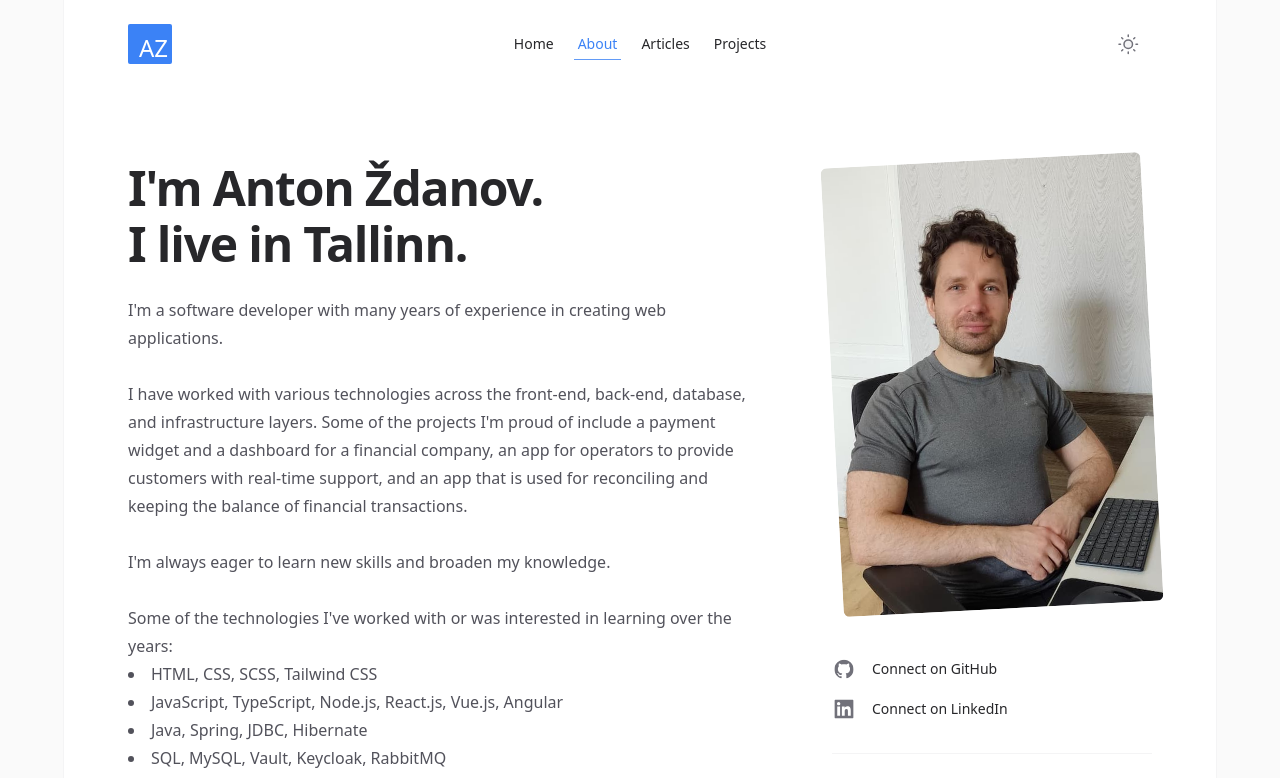
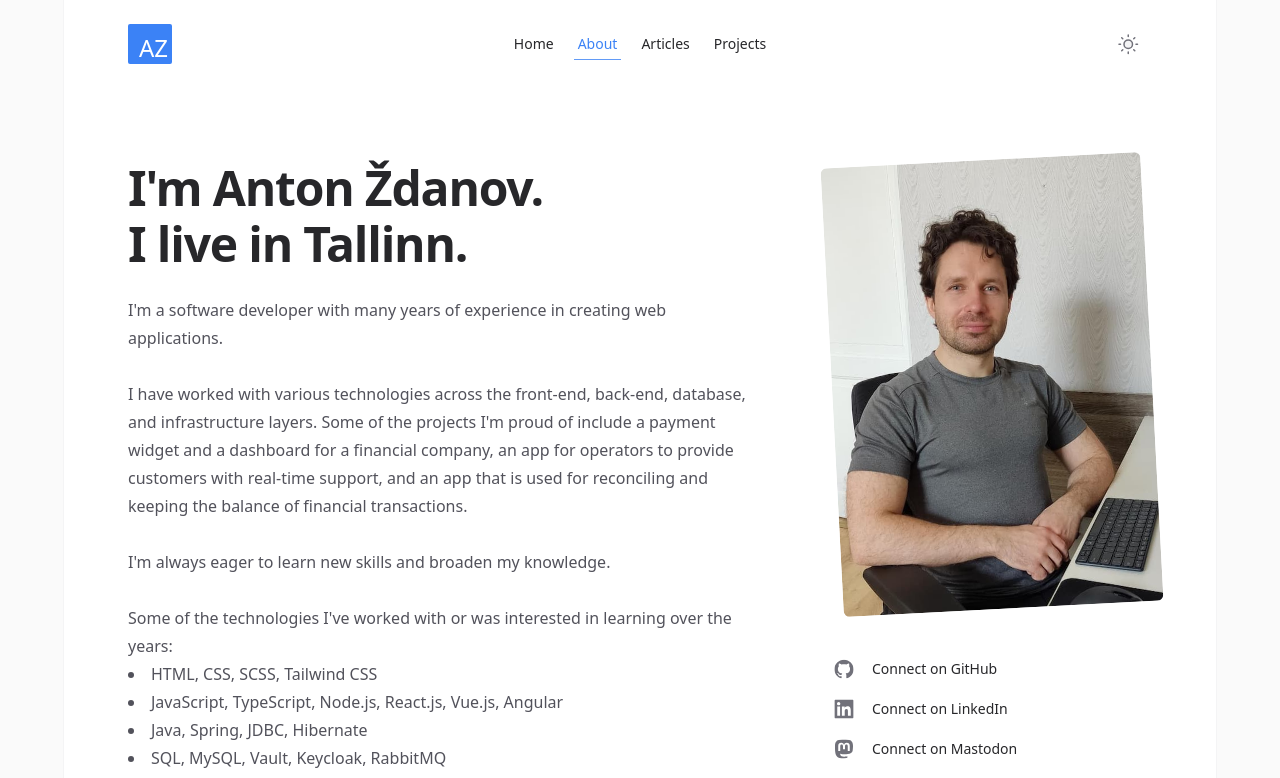
Before and after one commit to azdanov/azdanov-web, a Next.js app: page /about in a window 1280 px wide. Shown: the top 778 px of the page. Built offline with nearby package versions, Linux system fonts and the light colour scheme; no server answers.

Commit message:
feat: add mastodon

```diff
--- a/src/app/about/page.tsx
+++ b/src/app/about/page.tsx
@@ -5,6 +5,7 @@ import { Container } from "@/components/Container";
 import { GitHubIcon } from "@/components/icons/GitHubIcon";
 import { LinkedInIcon } from "@/components/icons/LinkedInIcon";
 import { MailIcon } from "@/components/icons/MailIcon";
+import { MastodonIcon } from "@/components/icons/MastodonIcon";
 import { SocialLink } from "@/components/SocialLink";
 import portraitImage from "@/images/portrait.jpg";
 
@@ -42,6 +43,15 @@ export default function About() {
               rel="noopener noreferrer"
             >
               Connect on LinkedIn
+            </SocialLink>
+            <SocialLink
+              href="https://mastodon.social/@azdanov"
+              icon={MastodonIcon}
+              className="mt-4"
+              target="_blank"
+              rel="me noopener noreferrer"
+            >
+              Connect on Mastodon
             </SocialLink>
             <SocialLink
               href="mailto:anton@azdanov.dev"
--- a/src/app/page.tsx
+++ b/src/app/page.tsx
@@ -8,6 +8,7 @@ import { IconLink } from "@/components/IconLink";
 import { BriefcaseIcon } from "@/components/icons/BriefcaseIcon";
 import { GitHubIcon } from "@/components/icons/GitHubIcon";
 import { LinkedInIcon } from "@/components/icons/LinkedInIcon";
+import { MastodonIcon } from "@/components/icons/MastodonIcon";
 import { Prose } from "@/components/Prose";
 import { CSharp } from "@/components/snippets/CSharp";
 import { Go } from "@/components/snippets/Go";
@@ -52,6 +53,13 @@ export default async function Home() {
               icon={LinkedInIcon}
               target="_blank"
               rel="noopener noreferrer"
+            />
+            <IconLink
+              href="https://mastodon.social/@azdanov"
+              aria-label="Connect on Mastodon"
+              icon={MastodonIcon}
+              target="_blank"
+              rel="me noopener noreferrer"
             />
           </div>
         </div>
--- /dev/null
+++ b/src/components/icons/MastodonIcon.tsx
@@ -0,0 +1,16 @@
+import type { ComponentPropsWithoutRef } from "react";
+
+export function MastodonIcon(props: ComponentPropsWithoutRef<"svg">) {
+  return (
+    <svg
+      transform="scale(0.8)"
+      xmlns="http://www.w3.org/2000/svg"
+      fill="currentColor"
+      className="bi bi-mastodon"
+      viewBox="0 0 16 16"
+      {...props}
+    >
+      <path d="M11.19 12.195c2.016-.24 3.77-1.475 3.99-2.603.348-1.778.32-4.339.32-4.339 0-3.47-2.286-4.488-2.286-4.488C12.062.238 10.083.017 8.027 0h-.05C5.92.017 3.942.238 2.79.765c0 0-2.285 1.017-2.285 4.488l-.002.662c-.004.64-.007 1.35.011 2.091.083 3.394.626 6.74 3.78 7.57 1.454.383 2.703.463 3.709.408 1.823-.1 2.847-.647 2.847-.647l-.06-1.317s-1.303.41-2.767.36c-1.45-.05-2.98-.156-3.215-1.928a4 4 0 0 1-.033-.496s1.424.346 3.228.428c1.103.05 2.137-.064 3.188-.189zm1.613-2.47H11.13v-4.08c0-.859-.364-1.295-1.091-1.295-.804 0-1.207.517-1.207 1.541v2.233H7.168V5.89c0-1.024-.403-1.541-1.207-1.541-.727 0-1.091.436-1.091 1.296v4.079H3.197V5.522q0-1.288.66-2.046c.456-.505 1.052-.764 1.793-.764.856 0 1.504.328 1.933.983L8 4.39l.417-.695c.429-.655 1.077-.983 1.934-.983.74 0 1.336.259 1.791.764q.662.757.661 2.046z" />
+    </svg>
+  );
+}
```
Also changed, not shown: package.json (+7 -7 lines), 1 other file (tests, documents, lock files or other folders).
